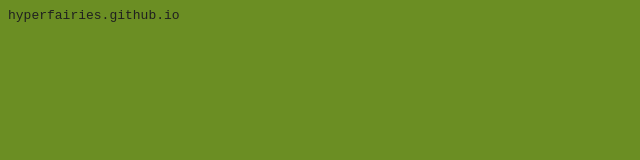
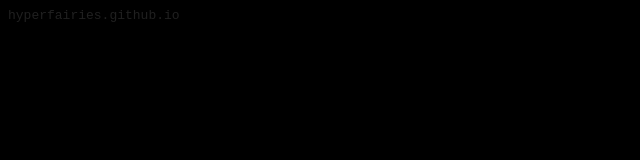
Before and after one commit to HyperFairies/HyperFairies.github.io, a plain HTML site: page index.html in a window 1280 px wide. Shown: the whole page, without its empty margins (0-640 px from the left). Drawn offline with Linux system fonts and the light colour scheme.

Commit message:
Update index.html

```diff
--- a/index.html
+++ b/index.html
@@ -3,7 +3,7 @@
 <head><meta http-equiv="Content-Type" content="text/html; charset=utf-8">
 <style>
 body {
-    background-color: olivedrab;
+    background-color: black;
     color: #202020;
     font-family: monospace;
 }
```
